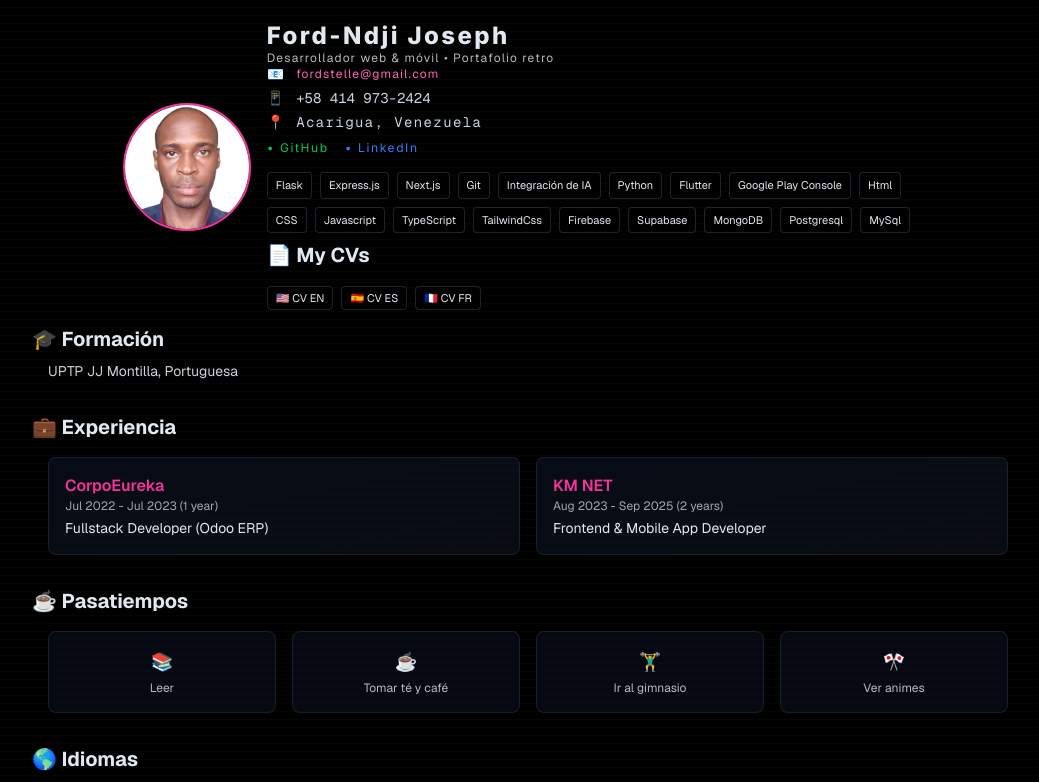
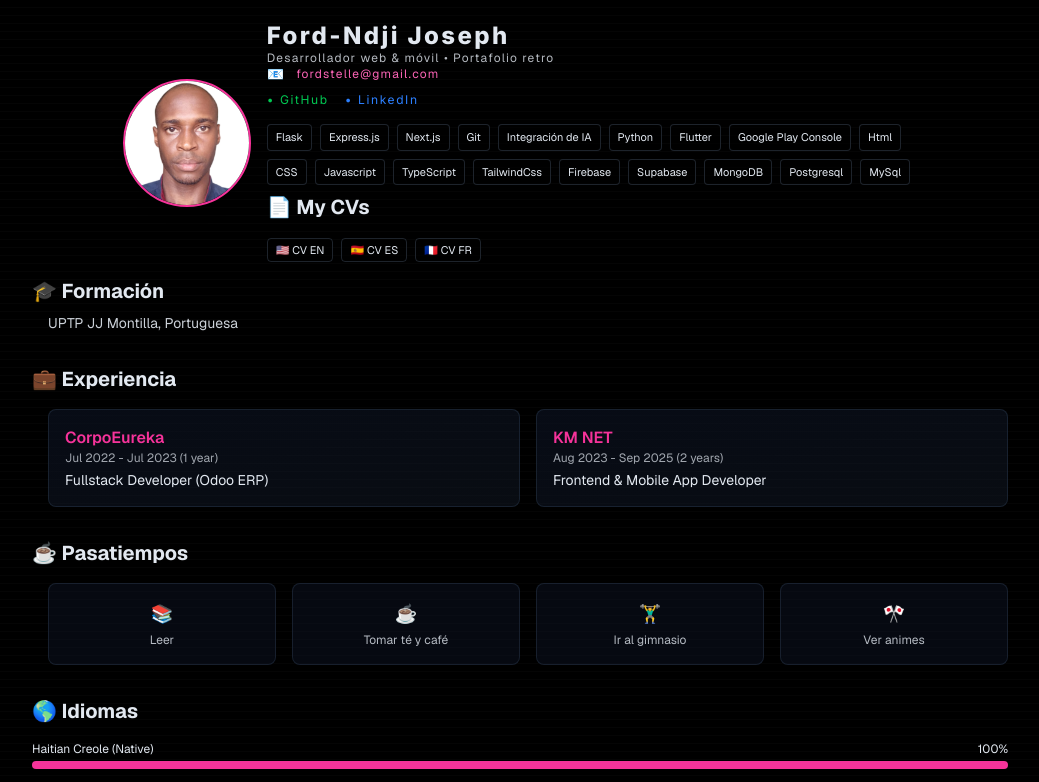
Before and after one commit to ford2221/myporfolio, a Next.js app: page / in a window 1280 px wide. Shown: the top 782 px of the page, without its empty margins (120-1159 px from the left). Built offline with nearby package versions, Linux system fonts and the light colour scheme.

Commit message:
adding more information

```diff
--- a/src/app/page.tsx
+++ b/src/app/page.tsx
@@ -101,7 +101,7 @@ export default function Home() {
                     </span>
                     <a href="mailto:fordstelle@gmail.com" className="text-xs text-pink-400 hover:underline tracking-widest leading-none">fordstelle@gmail.com</a>
                   </li>
-                  <li className="flex items-center text-center md:text-left">
+                  {/* <li className="flex items-center text-center md:text-left">
                     <span className="mr-3">
                       📱
                     </span>
@@ -112,7 +112,7 @@ export default function Home() {
                       📍
                     </span>
                     <span className="text-slate-300 font-mono tracking-widest leading-none">Acarigua, Venezuela</span>
-                  </li>
+                  </li> */}
                 </ul>
                 <div className="mt-2">
                   <div className="flex space-x-4 tracking-widest leading-none" style={{ fontFamily: 'Inter, system-ui' }}>
```
